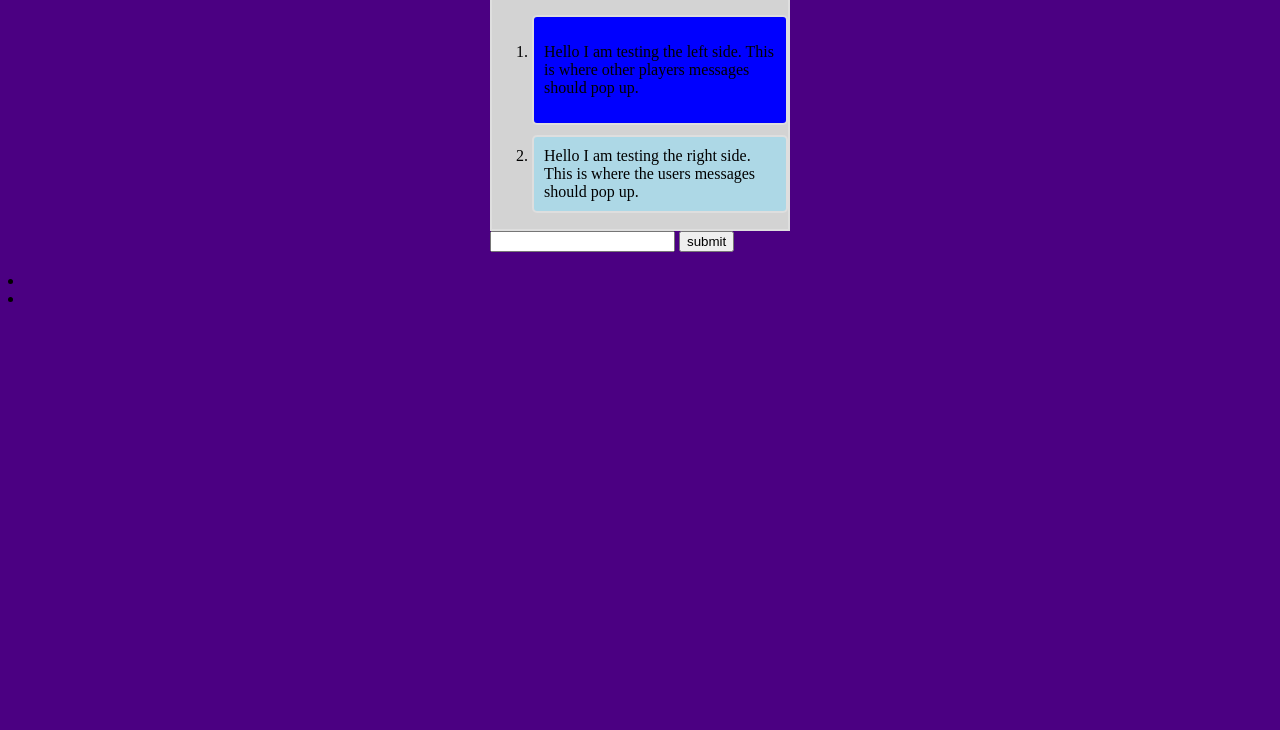
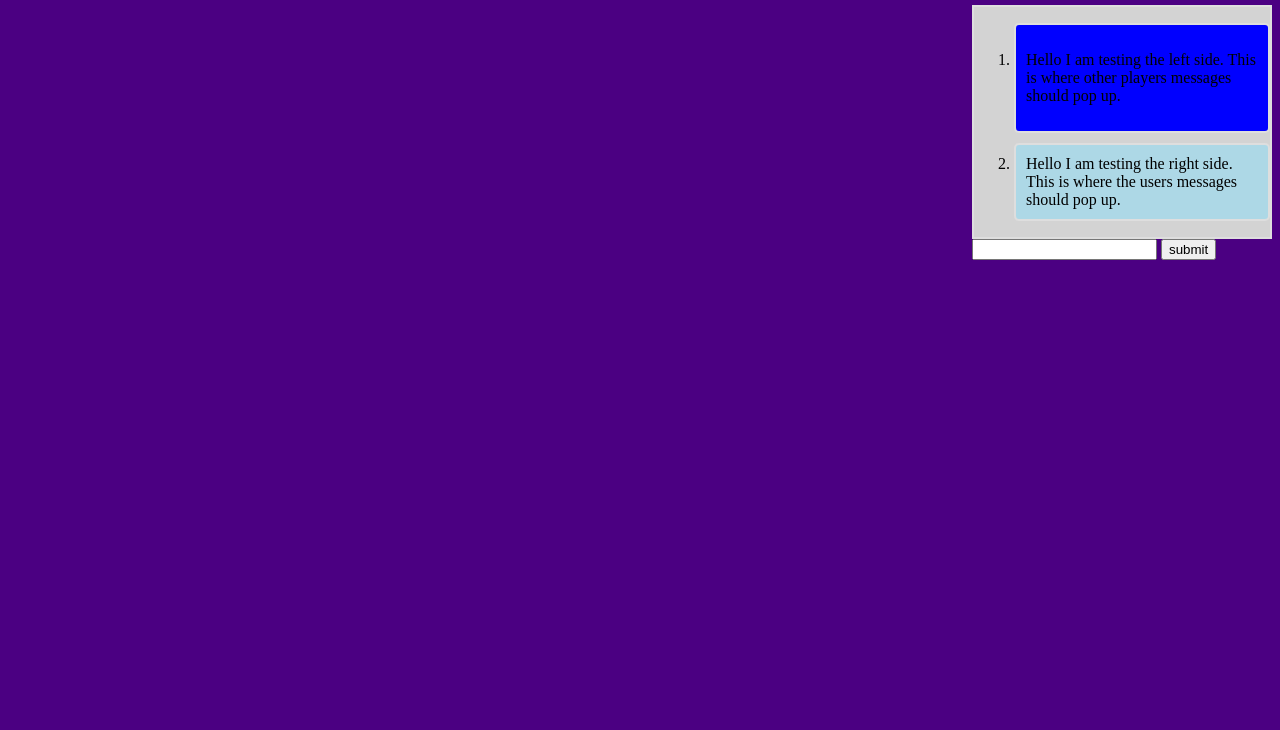
Before and after one commit to juderoque/ubiquitous-octo-waddle, a website: page chat-dev/chat.html in a window 1280 px wide. Shown: the part 70-800 px from the top of the page. Drawn offline with Linux system fonts and the light colour scheme.

Commit message:
put chatbox on right side

```diff
--- a/chat-dev/chat.css
+++ b/chat-dev/chat.css
@@ -8,7 +8,8 @@ html {
 /*chat container*/
 .chat-box {
   width: 300px;
-  margin: 20px auto;
+  float: right;
+  height: 700px;
 
 }
 
--- a/chat-dev/chat.html
+++ b/chat-dev/chat.html
@@ -42,13 +42,6 @@
 
 </section>
 
-<!--class for distinguishing messages? -->
-<li class="self">
-    <!-- ... -->
-  </li>
-  <li class="other">
-    <!-- ... -->
-  </li>
 
 <!--pop up window
 <div class="chat-popup" id="myForm">
```
